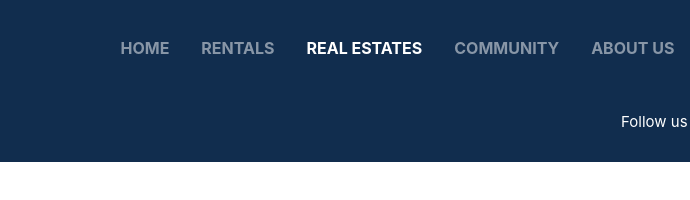
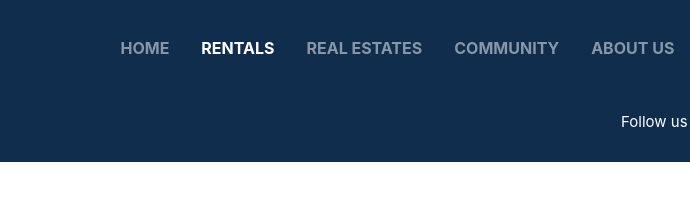
Before and after one commit to angelahyan27/usreadyWebreview, a plain HTML site: page rentals.html in a window 1280 px wide. Shown: the full height of the page, 388-1078 px from the left. Drawn offline with nearby package versions, Linux system fonts and the light colour scheme.

Commit message:
Update rentals.html

```diff
--- a/rentals.html
+++ b/rentals.html
@@ -39,10 +39,10 @@
               <a class="nav-link" href="index.html">HOME</a>
             </li>
             <li class="nav-item">
-              <a class="nav-link " href="rentals.html">RENTALS</a>
+              <a class="nav-link active" href="rentals.html">RENTALS</a>
             </li>
             <li class="nav-item">
-              <a class="nav-link active" href="realestates.html">REAL ESTATES</a>
+              <a class="nav-link" href="realestates.html">REAL ESTATES</a>
             </li>
             <li class="nav-item">
               <a class="nav-link " href="community.html">COMMUNITY</a>
```
